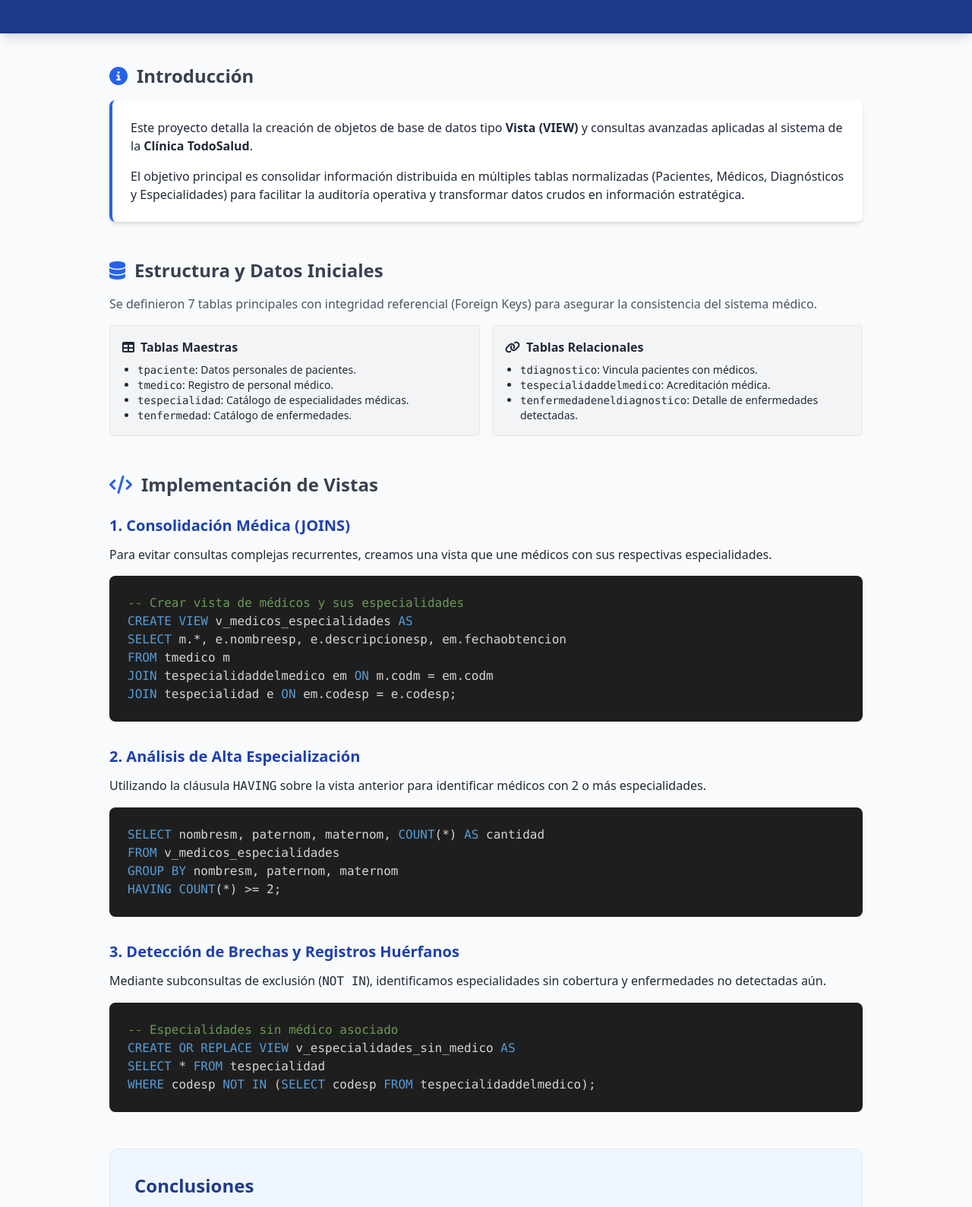
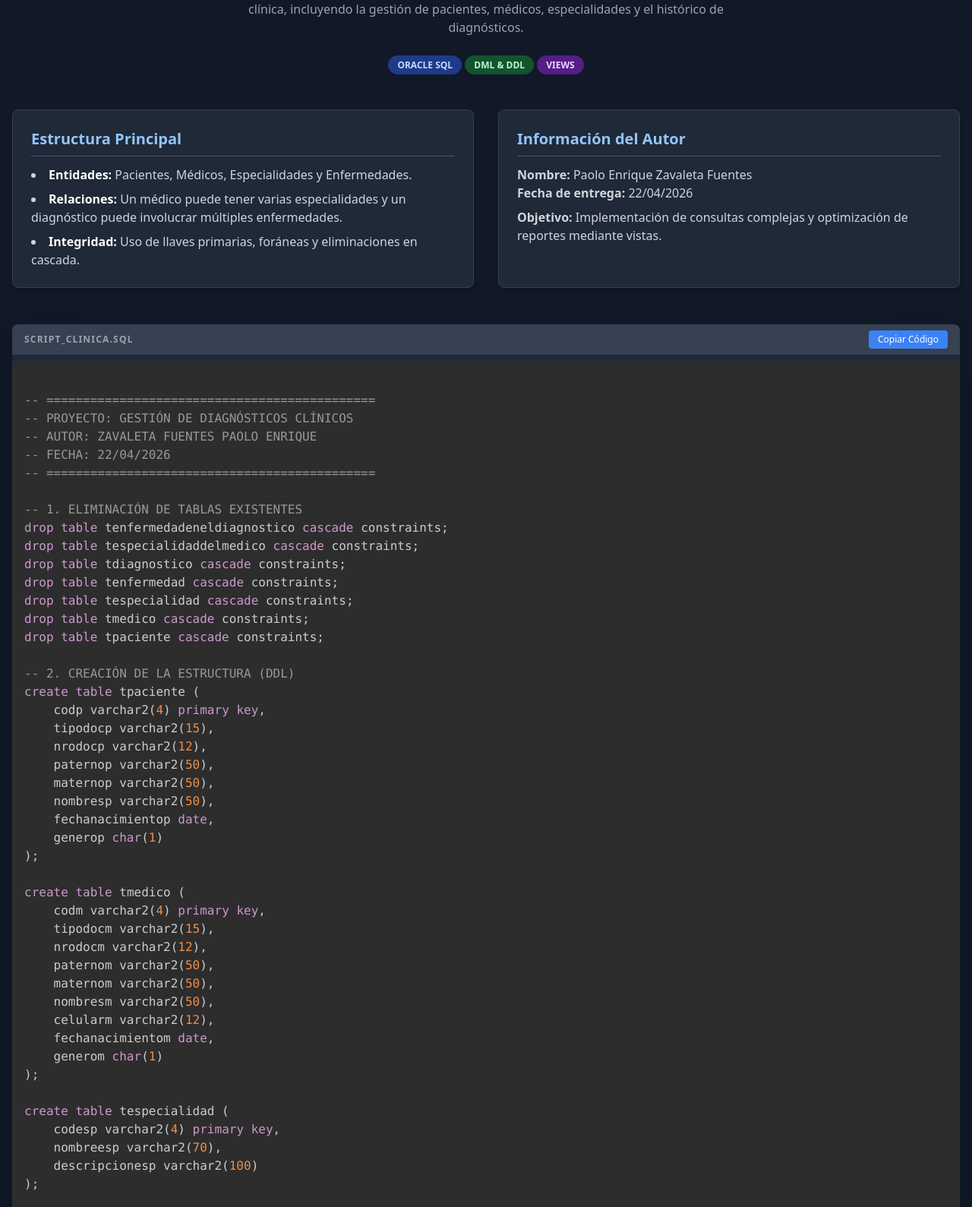
Before and after one commit to Enrique-024100691i/Codigo-clases, a plain HTML site: page Taller 2.3. Vistas/index.html in a window 1280 px wide. Shown: the part 180-1769 px from the top of the page at 76% size. Drawn offline with nearby package versions, Linux system fonts and the light colour scheme.

Commit message:
Update index.html

```diff
--- a/Taller 2.3. Vistas/index.html
+++ b/Taller 2.3. Vistas/index.html
@@ -3,154 +3,170 @@
 <head>
     <meta charset="UTF-8">
     <meta name="viewport" content="width=device-width, initial-scale=1.0">
-    <title>Taller 2.3: Vistas y Consultas Avanzadas - Clínica TodoSalud</title>
+    <title>Documentación de Base de Datos Clínica - Paolo Zavaleta</title>
     <script src="https://cdn.tailwindcss.com"></script>
-    <link rel="stylesheet" href="https://cdnjs.cloudflare.com/ajax/libs/font-awesome/6.4.0/css/all.min.css">
-    <style>
-        pre {
-            background-color: #1e1e1e;
-            color: #d4d4d4;
-            padding: 1.5rem;
-            border-radius: 0.5rem;
-            overflow-x: auto;
-            font-family: 'Fira Code', monospace;
-            font-size: 0.9rem;
-        }
-        .sql-keyword { color: #569cd6; }
-        .sql-table { color: #4ec9b0; }
-        .sql-string { color: #ce9178; }
-        .sql-comment { color: #6a9955; }
-    </style>
+    <link rel="stylesheet" href="https://cdnjs.cloudflare.com/ajax/libs/prism/1.29.0/themes/prism-tomorrow.min.css">
 </head>
-<body class="bg-gray-50 text-gray-800 font-sans leading-normal">
+<body class="bg-gray-900 text-gray-100 font-sans leading-normal tracking-normal">
 
-    <!-- Header / Hero Section -->
-    <header class="bg-blue-900 text-white py-12 shadow-lg">
-        <div class="container mx-auto px-4 text-center">
-            <h1 class="text-4xl font-bold mb-2">Taller 2.3: Gestión de Vistas (VIEW)</h1>
-            <p class="text-xl text-blue-200">Escuela Profesional de Ingeniería de Sistemas - UAC</p>
-            <div class="mt-6 flex justify-center space-x-4 text-sm">
-                <span class="bg-blue-800 px-3 py-1 rounded-full"><i class="fas fa-user mr-2"></i>Paolo Zavaleta Fuentes</span>
-                <span class="bg-blue-800 px-3 py-1 rounded-full"><i class="fas fa-calendar mr-2"></i>Cusco, 2026</span>
-            </div>
+    <nav class="bg-blue-600 p-4 shadow-lg sticky top-0 z-50">
+        <div class="container mx-auto flex justify-between items-center">
+            <h1 class="text-xl font-bold">SQL Hospital Project</h1>
+            <p class="text-sm opacity-80">Autor: Zavaleta Fuentes Paolo Enrique</p>
         </div>
-    </header>
+    </nav>
 
-    <main class="container mx-auto px-4 py-10 max-w-5xl">
+    <main class="container mx-auto mt-10 px-4 pb-20">
 
-        <!-- Introducción -->
-        <section class="mb-12">
-            <div class="flex items-center mb-4">
-                <i class="fas fa-info-circle text-blue-600 text-2xl mr-3"></i>
-                <h2 class="text-2xl font-bold text-gray-700">Introducción</h2>
-            </div>
-            <div class="bg-white p-6 rounded-lg shadow-md border-l-4 border-blue-600">
-                <p class="mb-4">
-                    Este proyecto detalla la creación de objetos de base de datos tipo <strong>Vista (VIEW)</strong> y consultas avanzadas aplicadas al sistema de la <strong>Clínica TodoSalud</strong>.
-                </p>
-                <p>
-                    El objetivo principal es consolidar información distribuida en múltiples tablas normalizadas (Pacientes, Médicos, Diagnósticos y Especialidades) para facilitar la auditoría operativa y transformar datos crudos en información estratégica.
-                </p>
+        <section class="mb-12 text-center">
+            <h2 class="text-4xl font-extrabold text-blue-400 mb-4">Sistema de Gestión de Diagnósticos Médicos</h2>
+            <p class="text-gray-400 max-w-2xl mx-auto">
+                Este proyecto contiene el diseño lógico y físico de una base de datos relacional para una clínica,
+                incluyendo la gestión de pacientes, médicos, especialidades y el histórico de diagnósticos.
+            </p>
+            <div class="mt-6">
+                <span class="bg-blue-900 text-blue-200 px-3 py-1 rounded-full text-xs font-semibold uppercase">Oracle SQL</span>
+                <span class="bg-green-900 text-green-200 px-3 py-1 rounded-full text-xs font-semibold uppercase">DML & DDL</span>
+                <span class="bg-purple-900 text-purple-200 px-3 py-1 rounded-full text-xs font-semibold uppercase">Views</span>
             </div>
         </section>
 
-        <!-- Modelo de Datos -->
-        <section class="mb-12">
-            <div class="flex items-center mb-4">
-                <i class="fas fa-database text-blue-600 text-2xl mr-3"></i>
-                <h2 class="text-2xl font-bold text-gray-700">Estructura y Datos Iniciales</h2>
+        <section class="grid grid-cols-1 md:grid-cols-2 gap-8 mb-12">
+            <div class="bg-gray-800 p-6 rounded-lg border border-gray-700 shadow-md">
+                <h3 class="text-xl font-semibold text-blue-300 mb-3 border-b border-gray-600 pb-2">Estructura Principal</h3>
+                <ul class="list-disc list-inside space-y-2 text-gray-300">
+                    <li><strong class="text-white">Entidades:</strong> Pacientes, Médicos, Especialidades y Enfermedades.</li>
+                    <li><strong class="text-white">Relaciones:</strong> Un médico puede tener varias especialidades y un diagnóstico puede involucrar múltiples enfermedades.</li>
+                    <li><strong class="text-white">Integridad:</strong> Uso de llaves primarias, foráneas y eliminaciones en cascada.</li>
+                </ul>
             </div>
-            <p class="mb-4 text-gray-600">Se definieron 7 tablas principales con integridad referencial (Foreign Keys) para asegurar la consistencia del sistema médico.</p>
-
-            <div class="grid md:grid-cols-2 gap-4 mb-6">
-                <div class="bg-gray-100 p-4 rounded border">
-                    <h3 class="font-bold mb-2"><i class="fas fa-table mr-2"></i>Tablas Maestras</h3>
-                    <ul class="list-disc ml-5 text-sm">
-                        <li><code>tpaciente</code>: Datos personales de pacientes.</li>
-                        <li><code>tmedico</code>: Registro de personal médico.</li>
-                        <li><code>tespecialidad</code>: Catálogo de especialidades médicas.</li>
-                        <li><code>tenfermedad</code>: Catálogo de enfermedades.</li>
-                    </ul>
-                </div>
-                <div class="bg-gray-100 p-4 rounded border">
-                    <h3 class="font-bold mb-2"><i class="fas fa-link mr-2"></i>Tablas Relacionales</h3>
-                    <ul class="list-disc ml-5 text-sm">
-                        <li><code>tdiagnostico</code>: Vincula pacientes con médicos.</li>
-                        <li><code>tespecialidaddelmedico</code>: Acreditación médica.</li>
-                        <li><code>tenfermedadeneldiagnostico</code>: Detalle de enfermedades detectadas.</li>
-                    </ul>
-                </div>
+            <div class="bg-gray-800 p-6 rounded-lg border border-gray-700 shadow-md">
+                <h3 class="text-xl font-semibold text-blue-300 mb-3 border-b border-gray-600 pb-2">Información del Autor</h3>
+                <p class="text-gray-300"><strong>Nombre:</strong> Paolo Enrique Zavaleta Fuentes</p>
+                <p class="text-gray-300"><strong>Fecha de entrega:</strong> 22/04/2026</p>
+                <p class="text-gray-300 mt-2"><strong>Objetivo:</strong> Implementación de consultas complejas y optimización de reportes mediante vistas.</p>
             </div>
         </section>
 
-        <!-- Desarrollo SQL -->
-        <section class="mb-12">
-            <div class="flex items-center mb-6">
-                <i class="fas fa-code text-blue-600 text-2xl mr-3"></i>
-                <h2 class="text-2xl font-bold text-gray-700">Implementación de Vistas</h2>
+        <section class="bg-gray-800 rounded-lg overflow-hidden shadow-2xl">
+            <div class="flex items-center justify-between px-4 py-2 bg-gray-700">
+                <span class="text-xs uppercase font-bold tracking-widest text-gray-400">script_clinica.sql</span>
+                <button class="bg-blue-500 hover:bg-blue-600 text-white text-xs px-3 py-1 rounded transition">Copiar Código</button>
             </div>
+            <pre class="p-4 overflow-x-auto"><code class="language-sql">
+-- =============================================
+-- PROYECTO: GESTIÓN DE DIAGNÓSTICOS CLÍNICOS
+-- AUTOR: ZAVALETA FUENTES PAOLO ENRIQUE
+-- FECHA: 22/04/2026
+-- =============================================
 
-            <!-- Paso 1: Médicos y Especialidades -->
-            <div class="mb-8">
-                <h3 class="text-xl font-semibold mb-3 text-blue-800">1. Consolidación Médica (JOINS)</h3>
-                <p class="mb-4">Para evitar consultas complejas recurrentes, creamos una vista que une médicos con sus respectivas especialidades.</p>
-                <pre><code><span class="sql-comment">-- Crear vista de médicos y sus especialidades</span>
-<span class="sql-keyword">CREATE VIEW</span> v_medicos_especialidades <span class="sql-keyword">AS</span>
-<span class="sql-keyword">SELECT</span> m.*, e.nombreesp, e.descripcionesp, em.fechaobtencion
-<span class="sql-keyword">FROM</span> tmedico m
-<span class="sql-keyword">JOIN</span> tespecialidaddelmedico em <span class="sql-keyword">ON</span> m.codm = em.codm
-<span class="sql-keyword">JOIN</span> tespecialidad e <span class="sql-keyword">ON</span> em.codesp = e.codesp;</code></pre>
-            </div>
+-- 1. ELIMINACIÓN DE TABLAS EXISTENTES
+drop table tenfermedadeneldiagnostico cascade constraints;
+drop table tespecialidaddelmedico cascade constraints;
+drop table tdiagnostico cascade constraints;
+drop table tenfermedad cascade constraints;
+drop table tespecialidad cascade constraints;
+drop table tmedico cascade constraints;
+drop table tpaciente cascade constraints;
 
-            <!-- Paso 2: Agregaciones -->
-            <div class="mb-8">
-                <h3 class="text-xl font-semibold mb-3 text-blue-800">2. Análisis de Alta Especialización</h3>
-                <p class="mb-4">Utilizando la cláusula <code>HAVING</code> sobre la vista anterior para identificar médicos con 2 o más especialidades.</p>
-                <pre><code><span class="sql-keyword">SELECT</span> nombresm, paternom, maternom, <span class="sql-keyword">COUNT</span>(*) <span class="sql-keyword">AS</span> cantidad
-<span class="sql-keyword">FROM</span> v_medicos_especialidades
-<span class="sql-keyword">GROUP BY</span> nombresm, paternom, maternom
-<span class="sql-keyword">HAVING COUNT</span>(*) >= 2;</code></pre>
-            </div>
+-- 2. CREACIÓN DE LA ESTRUCTURA (DDL)
+create table tpaciente (
+    codp varchar2(4) primary key,
+    tipodocp varchar2(15),
+    nrodocp varchar2(12),
+    paternop varchar2(50),
+    maternop varchar2(50),
+    nombresp varchar2(50),
+    fechanacimientop date,
+    generop char(1)
+);
 
-            <!-- Paso 3: Identificación de Brechas -->
-            <div class="mb-8">
-                <h3 class="text-xl font-semibold mb-3 text-blue-800">3. Detección de Brechas y Registros Huérfanos</h3>
-                <p class="mb-4">Mediante subconsultas de exclusión (<code>NOT IN</code>), identificamos especialidades sin cobertura y enfermedades no detectadas aún.</p>
-                <pre><code><span class="sql-comment">-- Especialidades sin médico asociado</span>
-<span class="sql-keyword">CREATE OR REPLACE VIEW</span> v_especialidades_sin_medico <span class="sql-keyword">AS</span>
-<span class="sql-keyword">SELECT</span> * <span class="sql-keyword">FROM</span> tespecialidad
-<span class="sql-keyword">WHERE</span> codesp <span class="sql-keyword">NOT IN</span> (<span class="sql-keyword">SELECT</span> codesp <span class="sql-keyword">FROM</span> tespecialidaddelmedico);</code></pre>
-            </div>
+create table tmedico (
+    codm varchar2(4) primary key,
+    tipodocm varchar2(15),
+    nrodocm varchar2(12),
+    paternom varchar2(50),
+    maternom varchar2(50),
+    nombresm varchar2(50),
+    celularm varchar2(12),
+    fechanacimientom date,
+    generom char(1)
+);
+
+create table tespecialidad (
+    codesp varchar2(4) primary key,
+    nombreesp varchar2(70),
+    descripcionesp varchar2(100)
+);
+
+create table tenfermedad (
+    code varchar2(4) primary key,
+    nombree varchar2(50),
+    descripcione varchar2(100)
+);
+
+create table tdiagnostico (
+    codd varchar2(4) primary key,
+    fechahorad timestamp,
+    descripciond varchar2(100),
+    codp varchar2(4),
+    codm varchar2(4),
+    foreign key (codp) references tpaciente(codp),
+    foreign key (codm) references tmedico(codm)
+);
+
+create table tespecialidaddelmedico (
+    codespm varchar2(4) primary key,
+    codesp varchar2(4),
+    codm varchar2(4),
+    fechaobtencion date,
+    foreign key (codesp) references tespecialidad(codesp),
+    foreign key (codm) references tmedico(codm)
+);
+
+create table tenfermedadeneldiagnostico (
+    coded varchar2(4) primary key,
+    code varchar2(4),
+    codd varchar2(4),
+    foreign key (code) references tenfermedad(code),
+    foreign key (codd) references tdiagnostico(codd)
+);
+
+-- 3. INSERCIÓN DE DATOS DE PRUEBA (DML)
+insert into tpaciente values ('p01','dni','11111111','salas','rivas','juan',date '2000-02-02','m');
+insert into tpaciente values ('p02','dni','22222222','perez','rozas','elena',date '2020-10-01','f');
+
+insert into tmedico values ('m1','dni','33333333','zela','ramirez','javier','999999999',date '1970-10-10','m');
+insert into tmedico values ('m2','carnet','7777','cabral','desousa','alejandra','988888877',date '1975-12-06','f');
+
+insert into tespecialidad values ('esp1','otorrinolaringologia','ojos nariz y boca');
+insert into tespecialidad values ('esp2','pediatria','neonato niño adolescente');
+insert into tespecialidad values ('esp3','cardiologia','corazon sistema circulatorio');
+insert into tespecialidad values ('esp4','odontologia','dientes encias');
+
+-- 4. VISTAS Y REPORTES
+-- Consulta de médicos y sus especialidades
+create view v_medicos_especialidades as
+select m.*, e.nombreesp, e.descripcionesp, em.fechaobtencion
+from tmedico m
+join tespecialidaddelmedico em on m.codm = em.codm
+join tespecialidad e on em.codesp = e.codesp;
+
+-- Médicos con 2 o más especialidades
+select nombresm, paternom, maternom, count(*) as cantidad_especialidades
+from v_medicos_especialidades
+group by nombresm, paternom, maternom
+having count(*) >= 2;
+            </code></pre>
         </section>
 
-        <!-- Conclusiones -->
-        <section class="mb-12 bg-blue-50 p-8 rounded-xl border border-blue-100">
-            <h2 class="text-2xl font-bold mb-4 text-blue-900">Conclusiones</h2>
-            <ul class="space-y-4">
-                <li class="flex items-start">
-                    <i class="fas fa-check-circle text-green-500 mt-1 mr-3"></i>
-                    <span>La implementación de <strong>Vistas</strong> optimiza el rendimiento del equipo de desarrollo al simplificar el acceso a datos complejos.</span>
-                </li>
-                <li class="flex items-start">
-                    <i class="fas fa-check-circle text-green-500 mt-1 mr-3"></i>
-                    <span>El uso de <code>NOT IN</code> permite realizar auditorías de calidad de datos, detectando diagnósticos incompletos o falta de cobertura médica.</span>
-                </li>
-                <li class="flex items-start">
-                    <i class="fas fa-check-circle text-green-500 mt-1 mr-3"></i>
-                    <span>Estas herramientas transforman una base de datos operativa en un activo estratégico para la toma de decisiones en salud.</span>
-                </li>
-            </ul>
-        </section>
+        <footer class="mt-16 pt-8 border-t border-gray-800 text-center text-gray-500">
+            <p>&copy; 2026 Paolo Enrique Zavaleta Fuentes - Proyecto Académico SQL</p>
+        </footer>
 
-        <!-- Footer / Links -->
-        <footer class="text-center text-gray-500 text-sm border-t pt-8">
-            <p class="mb-4">Desarrollado para la asignatura de Modelado de Bases de Datos.</p>
-            <div class="flex justify-center space-x-6">
-                <a href="#" class="hover:text-blue-600 transition-colors"><i class="fab fa-github mr-1"></i> Repositorio</a>
-                <a href="#" class="hover:text-blue-600 transition-colors"><i class="fas fa-file-pdf mr-1"></i> Descargar PDF</a>
-            </div>
-        </footer>
     </main>
 
+    <script src="https://cdnjs.cloudflare.com/ajax/libs/prism/1.29.0/prism.min.js"></script>
+    <script src="https://cdnjs.cloudflare.com/ajax/libs/prism/1.29.0/components/prism-sql.min.js"></script>
 </body>
 </html>
```
